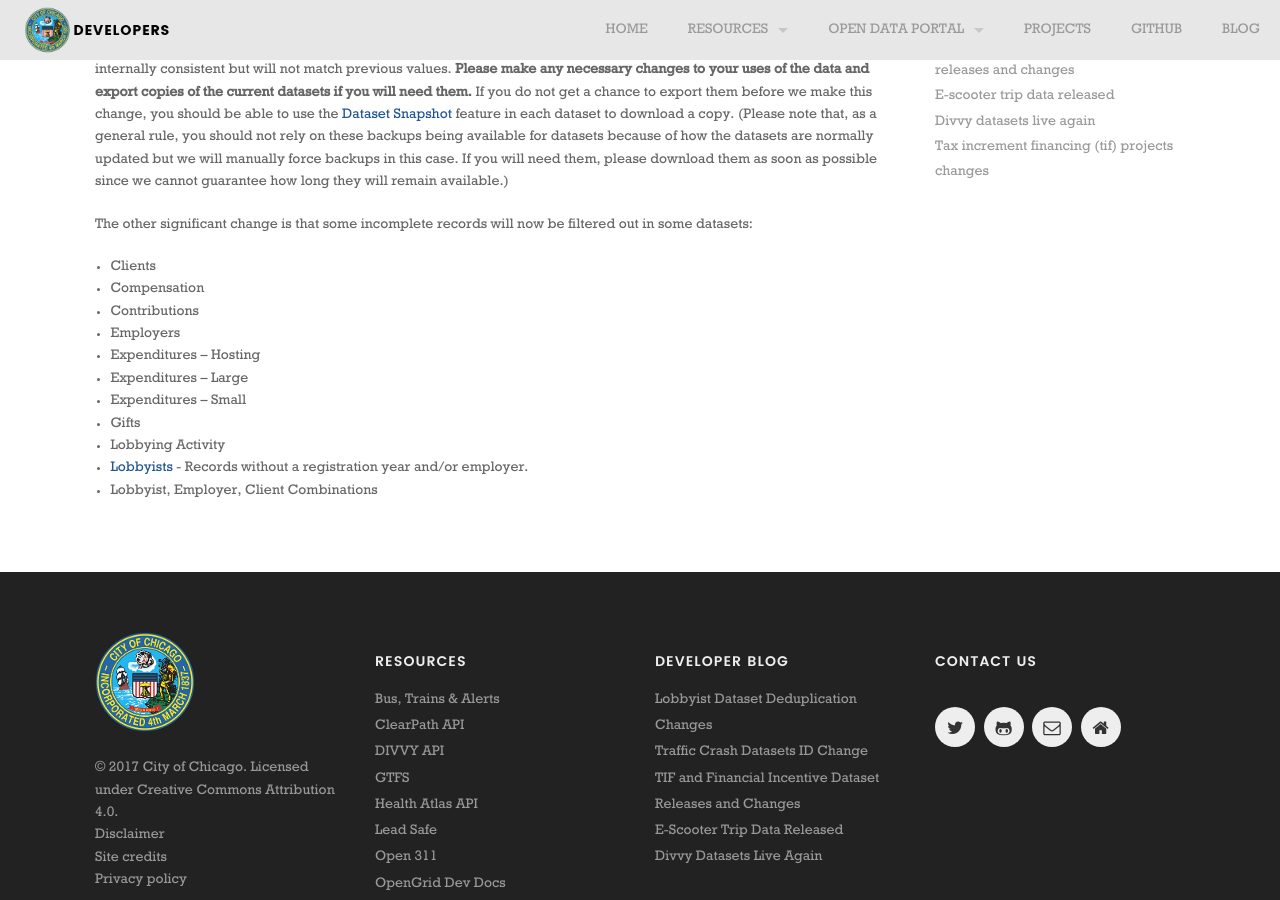
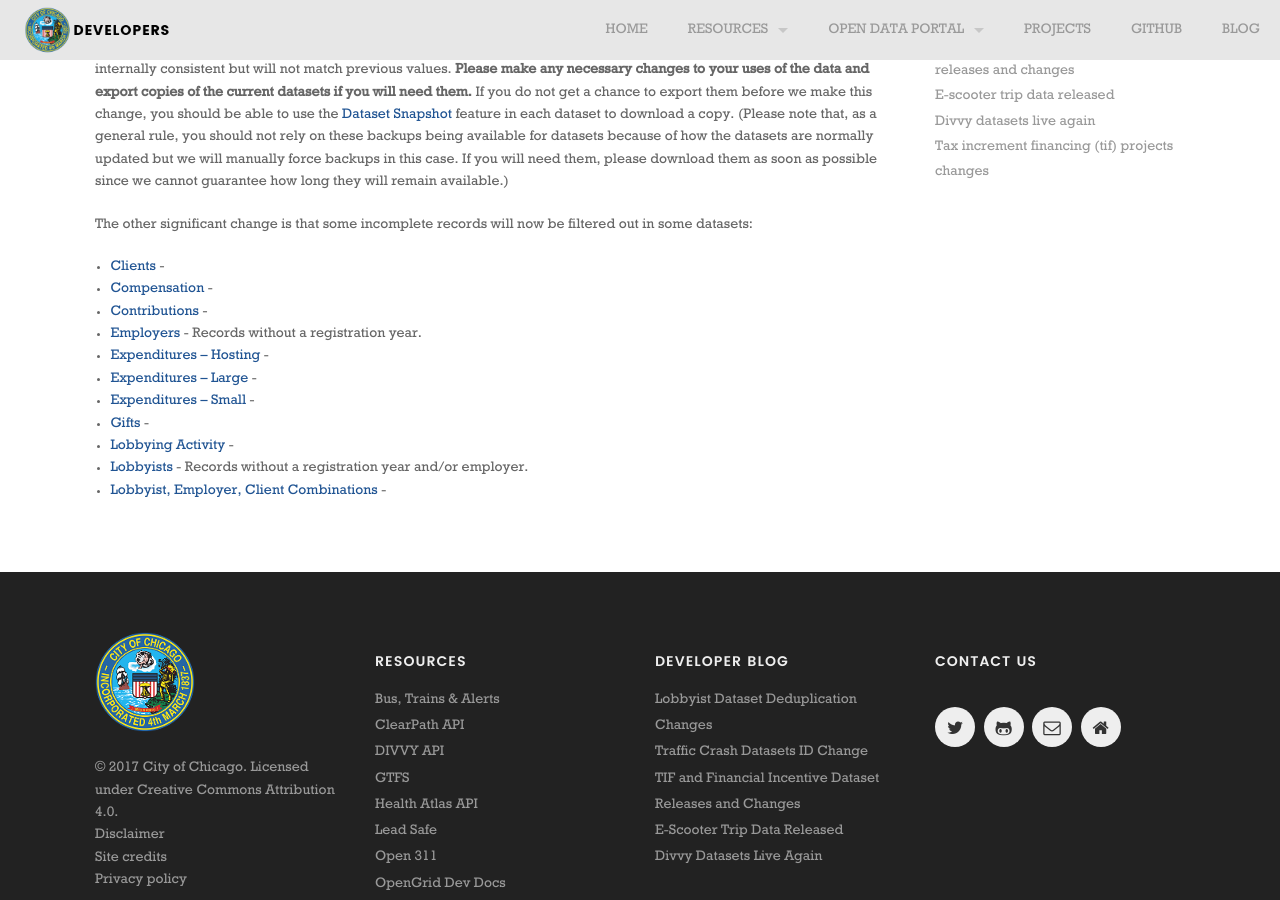
Before and after one commit to Chicago/dev.cityofchicago.org, a Jekyll site: the page built from _posts/2020-02-27-lobbyist-datasets-deduplication.md, in a window 1280 px wide and 900 px high, scrolled down 413 px. Built offline with Jekyll 4.4.1, drawn with Linux system fonts in a browser that asks for light colours; some web fonts are replaced.

Commit message:
Update 2020-02-27-lobbyist-datasets-deduplication.md

```diff
--- a/_posts/2020-02-27-lobbyist-datasets-deduplication.md
+++ b/_posts/2020-02-27-lobbyist-datasets-deduplication.md
@@ -15,14 +15,14 @@
 
 The other significant change is that some incomplete records will now be filtered out in some datasets:
 
-* Clients
-* Compensation
-* Contributions
-* Employers
-* Expenditures – Hosting
-* Expenditures – Large
-* Expenditures – Small
-* Gifts
-* Lobbying Activity
+* [Clients](https://data.cityofchicago.org/Ethics/Lobbyist-Data-Clients/g8p5-y4m5) -
+* [Compensation](https://data.cityofchicago.org/Ethics/Lobbyist-Data-Compensation/dw2f-w78u) -
+* [Contributions](https://data.cityofchicago.org/Ethics/Lobbyist-Data-Contributions/p9p7-vfqc) -
+* [Employers](https://data.cityofchicago.org/Ethics/Lobbyist-Data-Employers/dmeb-2zra) - Records without a registration year.
+* [Expenditures – Hosting](https://data.cityofchicago.org/Ethics/Lobbyist-Data-Expenditures-Hosting/pvm2-bd2i) -
+* [Expenditures – Large](https://data.cityofchicago.org/Ethics/Lobbyist-Data-Expenditures-Large/xika-473c) -
+* [Expenditures – Small](https://data.cityofchicago.org/Ethics/Lobbyist-Data-Expenditures-Small/eqdx-4qxd) -
+* [Gifts](https://data.cityofchicago.org/Ethics/Lobbyist-Data-Gifts/5d79-9xqr) -
+* [Lobbying Activity](https://data.cityofchicago.org/Ethics/Lobbyist-Data-Lobbying-Activity/pahz-egmi) -
 * [Lobbyists](https://data.cityofchicago.org/Ethics/Lobbyist-Data-Lobbyists/tq3e-t5yq) - Records without a registration year and/or employer.
-* Lobbyist, Employer, Client Combinations
+* [Lobbyist, Employer, Client Combinations](https://data.cityofchicago.org/Ethics/Lobbyist-Data-Lobbyist-Employer-Client-Combination/2eqz-3nvz) -
```
